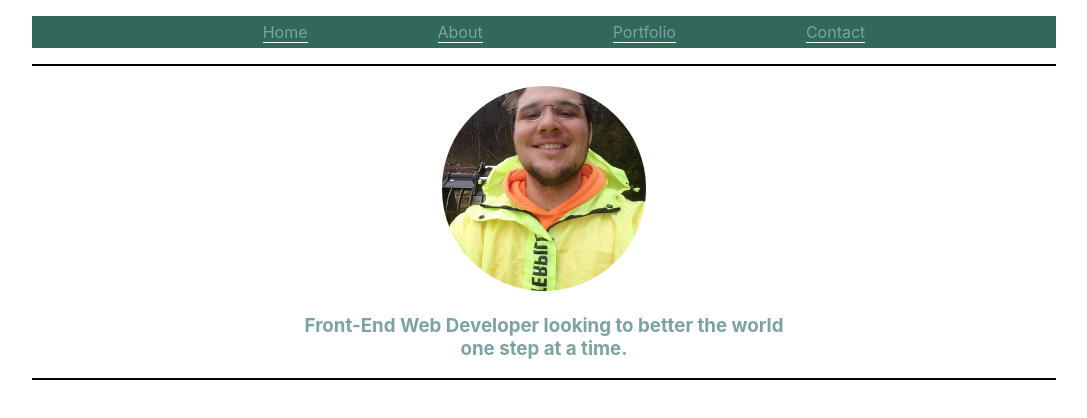
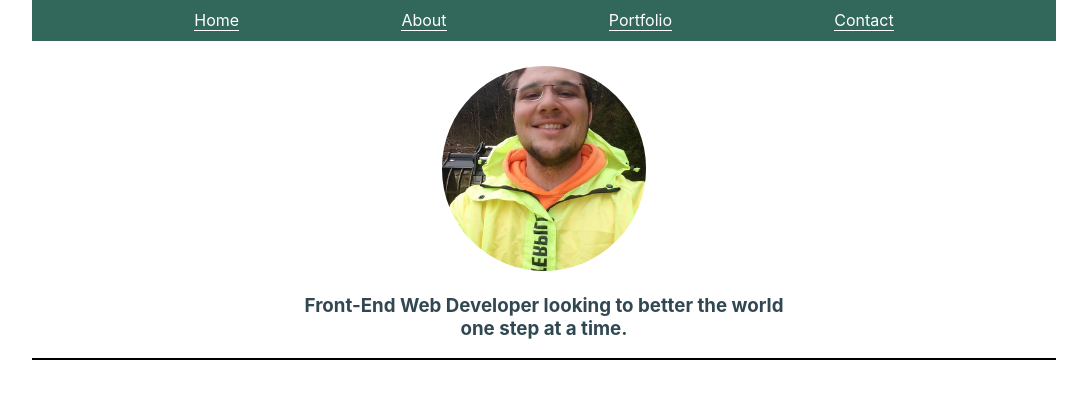
Before and after one commit to Iyehvah/Iyehvah-Portfolio, a React (Create React App) app: page / in a window 1280 px wide. Shown: the top 418 px of the page, without its empty margins (96-1183 px from the left). Built offline with nearby package versions, Linux system fonts and the light colour scheme.

Commit message:
Redid my navigation and still cant get rid of the underlined links.. rip.

```diff
--- a/src/App.css
+++ b/src/App.css
@@ -44,20 +44,22 @@ code:after {
 }
 
 .navigation {
+  padding-top: 10px;
+  padding-bottom: 10px;
+  display: flex;
+  justify-content: space-evenly;
+  align-items: center;
   max-width: 80%;
   margin: 0 auto;
   background-color: #32675C;
 }
-ul {
-  list-style-type: none;
-  display: flex;
-  justify-content: center;
+
+.atags {
+  color: white;
+  text-decoration: none;
 }
-li {
-  padding: 6px 65px;
-}
-a {
-  color: #7CA3A1;
+.atags:hover {
+  text-decoration: none;
 }
 
 
@@ -76,15 +78,14 @@ a {
 }
 
 .home-container {
-  padding-top: 20px;
-  border-top: 2px solid black;
+  padding-top: 5px;
   max-width: 80%;
-  margin: 0 auto;
+  margin: 20px auto;
   text-align: center;
   border-bottom: 2px solid black;
 }
 .headline {
   width: 50%;
   margin: 0 auto;
-  color: #7CA3A1;
+  color: #314852;
 }
--- a/src/components/Navigation.js
+++ b/src/components/Navigation.js
@@ -1,14 +1,12 @@
 import React from "react";
 
 const Navigation = () => {
-    return(
+    return (
         <div className="navigation">
-                <ul>
-                    <li><a href="#home">Home</a></li>
-                    <li><a href="#about">About</a></li>
-                    <li><a href="#portfolio">Portfolio</a></li>
-                    <li><a href="#contact">Contact</a></li>
-                </ul>
+            <a href="#" className="atags">Home</a>
+            <a href="#" className="atags">About</a>
+            <a href="#" className="atags">Portfolio</a>
+            <a href="#" className="atags">Contact</a>
         </div>
     )
 }
```
